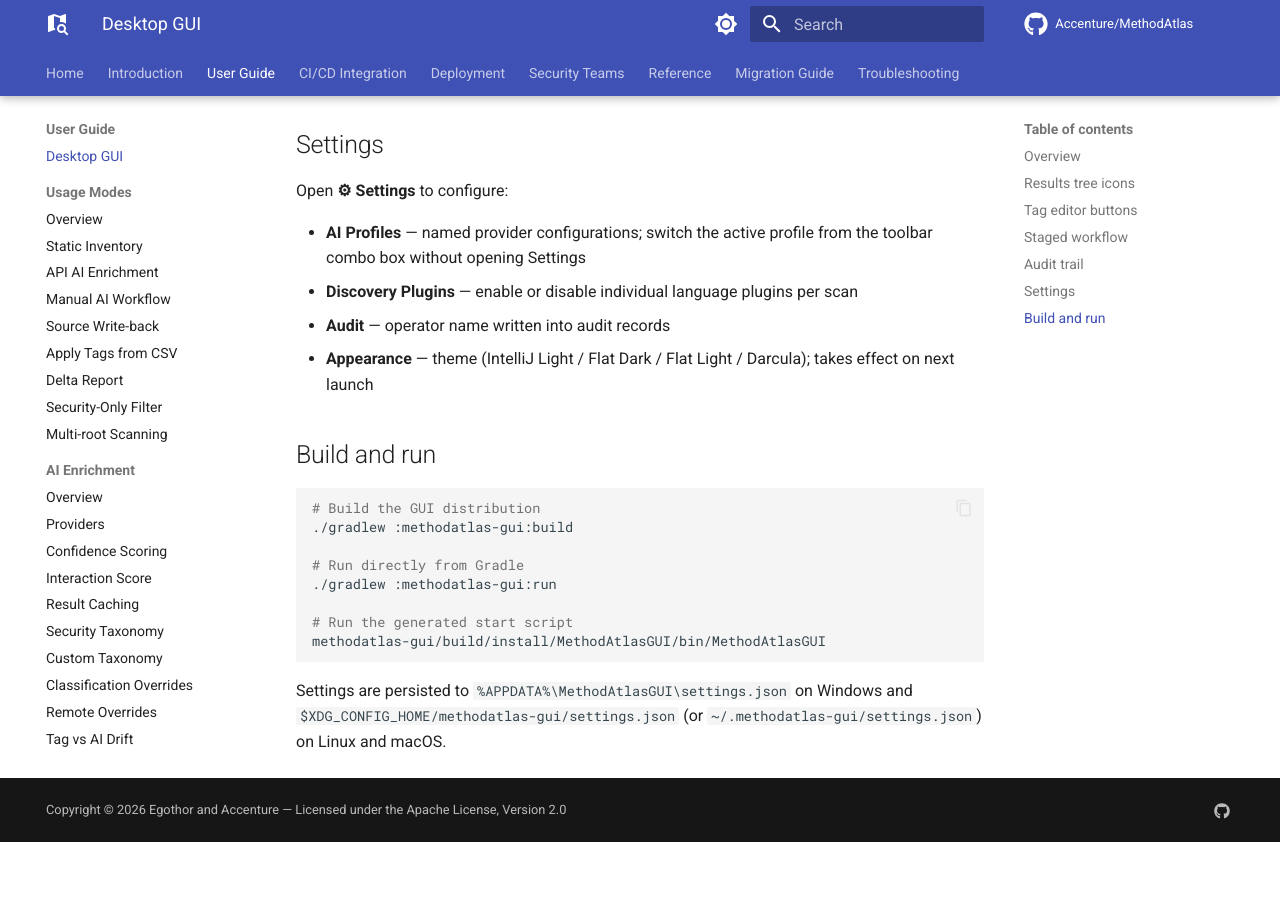
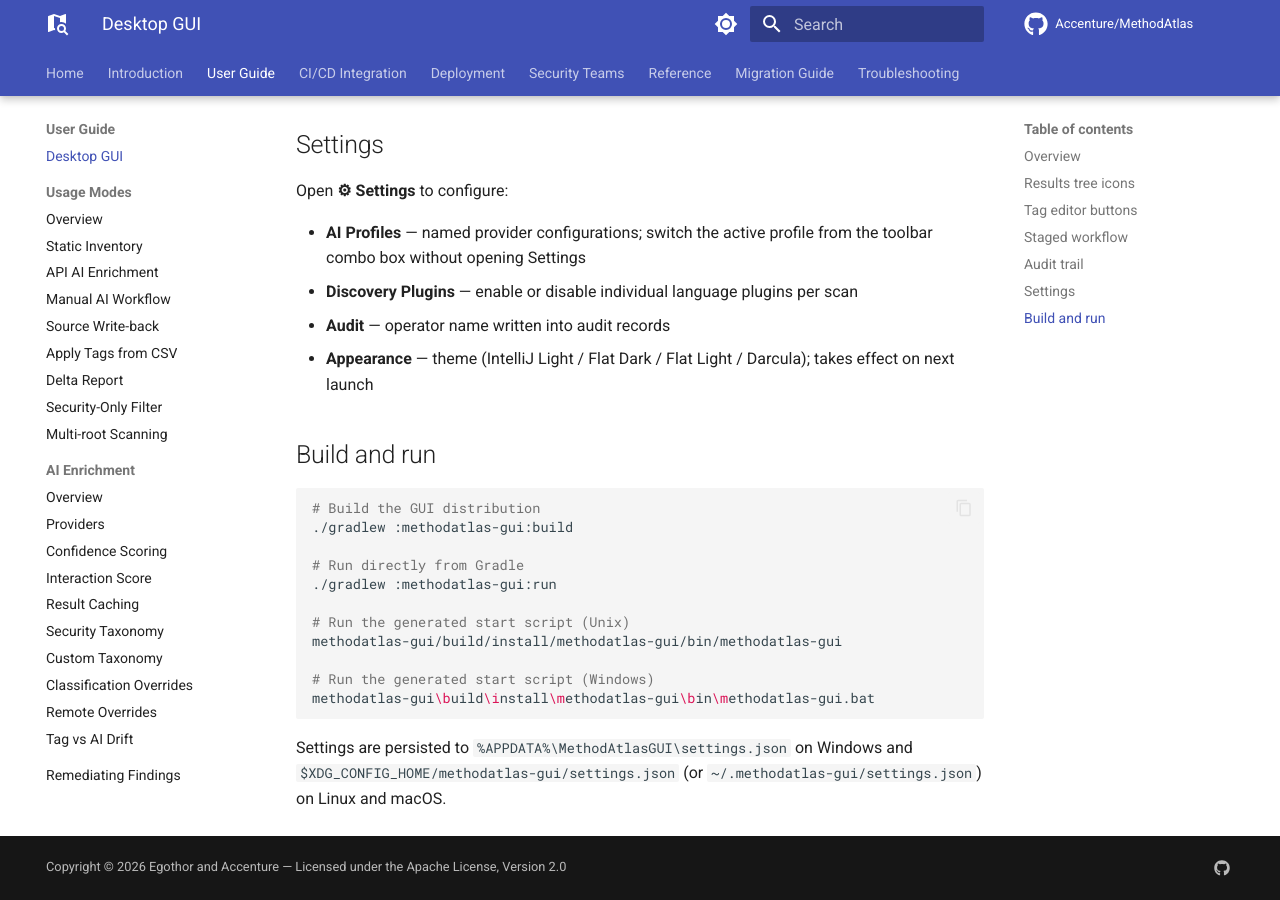
Before and after one commit to Accenture/MethodAtlas, an MkDocs documentation site: the page built from docs/gui.md, in a window 1280 px wide and 900 px high, scrolled down 2365 px. Built offline with MkDocs 1.6.1 and Material for MkDocs 9.7.7, drawn with Linux system fonts in a browser that asks for light colours; comment, search, counter and statistics services are not loaded; before the commit the page ends 3207 px from its top, so only the background shows below that.

Commit message:
fix(gui): suppress getActiveProfile() from JSON; rename dist scripts to methodatlas-gui
AppSettings.getActiveProfile() is a Java-internal lookup helper that
resolves an AiProfile by name — it should never be part of the JSON
contract.  Without @JsonIgnore, Jackson serialised it as "activeProfile":
{full object}, then failed on read-back because the private String field
of the same name cannot accept a JSON object value.

- Add @JsonIgnore to getActiveProfile() so only the String field
  "activeProfileName" is persisted; the stale "activeProfile" object key
  that older settings.json files contain is now silently dropped by the
  existing @JsonIgnoreProperties(ignoreUnknown = true).
- Change applicationName from 'MethodAtlasGUI' to 'methodatlas-gui' so
  the Gradle application plugin generates bin/methodatlas-gui (Unix) and
  bin/methodatlas-gui.bat (Windows) in distZip / installDist.
- Update README.md and docs/gui.md build instructions to reflect the new
  script paths.

````diff
--- a/docs/gui.md
+++ b/docs/gui.md
@@ -69,8 +69,11 @@
 # Run directly from Gradle
 ./gradlew :methodatlas-gui:run
 
-# Run the generated start script
-methodatlas-gui/build/install/MethodAtlasGUI/bin/MethodAtlasGUI
+# Run the generated start script (Unix)
+methodatlas-gui/build/install/methodatlas-gui/bin/methodatlas-gui
+
+# Run the generated start script (Windows)
+methodatlas-gui\build\install\methodatlas-gui\bin\methodatlas-gui.bat
 ```
 
 Settings are persisted to `%APPDATA%\MethodAtlasGUI\settings.json` on Windows and
````
Also changed, not shown: README.md (+5 -2 lines), 2 other files.
